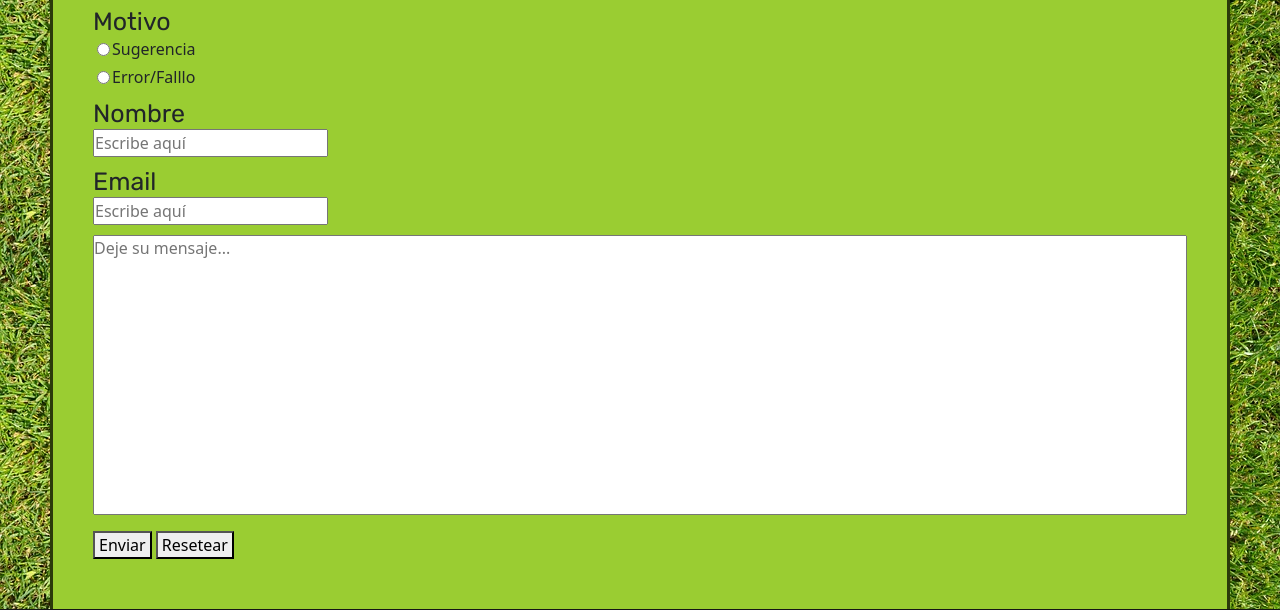
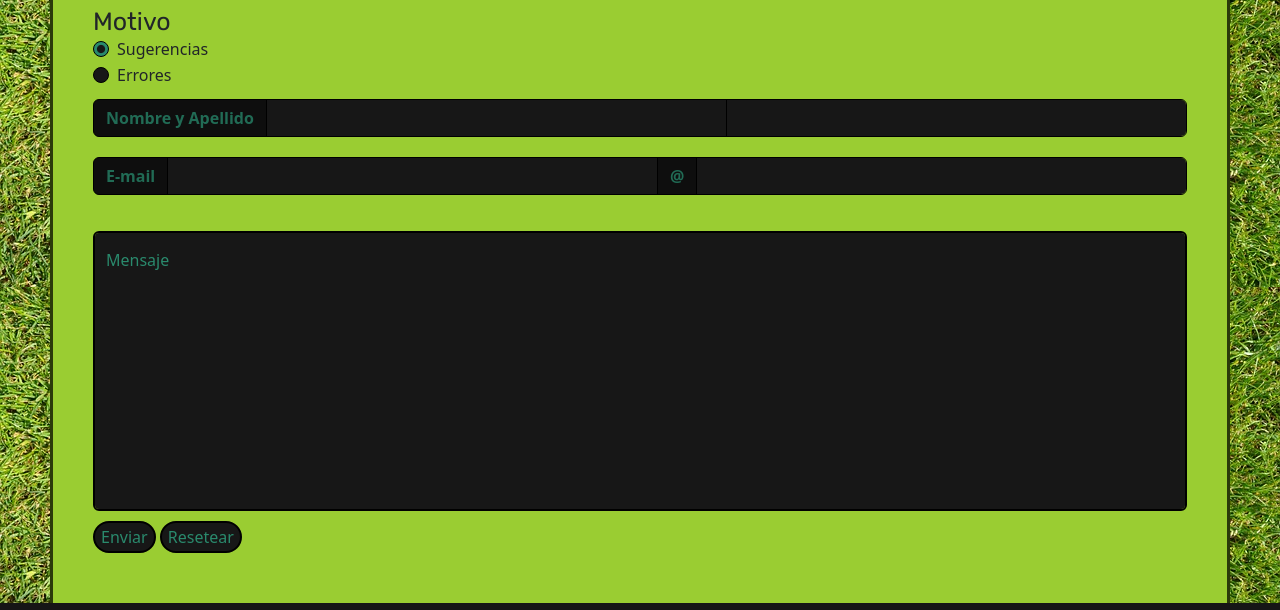
Before and after one commit to FranCue2/PF-Cueto, a plain HTML site: page pages/contacto.html in a window 1280 px wide. Shown: the part 163-773 px from the top of the page. Drawn offline with nearby package versions, Linux system fonts and the light colour scheme; a web font is replaced by a local one.

Commit message:
areglos 2 + rediseño de contacto

```diff
--- a/CSS/style.css
+++ b/CSS/style.css
@@ -13,6 +13,10 @@
 ul{
     padding: 0;
     margin: 0;
+}
+
+th{
+    text-align: center;
 }
 
 
@@ -499,23 +503,52 @@ form{
     margin: 0;
 }
 
-.input-motivo{
-    display: flex;
-    flex-direction: column;
-    gap: 4px;
-    padding: 0 4px;
-}
-
-.opcion-radio{
-    display: flex;
-    align-items: center;
-    gap: 2px;
-}
-
-.opcion-radio p{
-    padding: 0;
-    margin: 0;
-}
+.form-check-input:hover{
+    outline: 0;
+    box-shadow: 0 0 0 0.25rem rgba(13,110,253,.25);
+    filter: brightness(90%);
+}
+
+.form-check-input:checked {
+    background-color: rgb(42, 138, 109);
+    border-color: rgb(0,0,0);
+}
+
+.form-check-input{
+    background-color: rgb(23,23,23);
+    border: 1px solid rgba(0,0,0);
+}
+
+.form-check-input:checked[type=radio] {
+    background-image: url(../multimedia/varios/circulo-gris-lindo.png);
+}
+
+
+
+.form-text-input span{
+    background-color: rgb(14, 14, 14);
+    color: rgb(33, 107, 85);
+    font-weight: 600;
+    width: fit-content;
+    border: 1px rgb(0, 0, 0) solid;
+}
+
+.form-text-input input{
+    background-color: rgb(23,23,23);
+    color: rgb(42, 138, 109);
+    width: fit-content;
+    border: 1px rgb(0, 0, 0) solid;
+}
+
+.form-text-input input:hover, .form-text-input input:focus{
+    border: 2px rgb(0, 0, 0) solid;
+    background-color: rgb(23,23,23);
+    color: rgb(42, 138, 109);
+    outline: 0;
+    box-shadow: none;
+    filter: brightness(90%);
+}
+
 
 .espacio-de-texto{
     width: 200px;
@@ -525,10 +558,46 @@ form{
     width: 100%;
     height: 280px;
     resize:none;
+    border: 2px rgb(0, 0, 0) solid;
+    background-color: rgb(23,23,23);
+    color: rgb(42, 138, 109);
+}
+
+.form-floating>.form-control, .form-floating>.form-control-plaintext, .form-floating>.form-select {
+    height: 280px;
+    line-height: 1.25;
+}
+
+
+
+.area-de-texto textarea:focus, .area-de-texto textarea:hover{
+    width: 100%;
+    height: 280px;
+    resize:none;
+    border: 2px rgb(0, 0, 0) solid;
+    background-color: rgb(23,23,23);
+    color: rgb(42, 138, 109);
+    outline: 0;
+    box-shadow: 0 0 0 0.25rem rgba(13,110,253,.25);
+    filter: brightness(90%);
+}
+
+.area-de-texto label{
+    color: rgb(42, 138, 109);
 }
 
 .botone-contacto button{
-    padding: 0 4px;
+    padding: 2px 6px;
+    border-radius: 20px;
+    border: 2px rgb(0, 0, 0) solid;
+    background-color: rgb(23,23,23);
+    color: rgb(42, 138, 109);
+}
+
+.botone-contacto button:hover{
+    outline: 0;
+    box-shadow: 0 0 0 0.25rem rgba(13,110,253,.25);
+    filter: brightness(90%);
 }
 
 /*Fin de Contacto*/
@@ -638,7 +707,6 @@ form{
     background-color: #161616;
     font-family: 'Golos Text';
     color: rgb(42, 138, 109);
-
 }
 
 .tabla-start{
@@ -1703,4 +1771,16 @@ form{
     .botone-contacto{
         align-self: center;
     }
-}
+
+    .input-mobile{
+        display: block;
+    }
+
+    .input-mobile::placeholder {
+        color: rgb(42, 138, 109);
+    }
+
+    .input-mobile:focus::placeholder {
+        color: rgba(42, 138, 109, 0.397);
+    }
+}
--- a/pages/contacto.html
+++ b/pages/contacto.html
@@ -43,7 +43,8 @@
                     <li><a class="dropdown-item" href="competencias/copas.html#otras-copas">Copa de Campeones</a>
                     </li>
                     <li><a class="dropdown-item" href="competencias/copas.html#otras-copas">Supercopa</a></li>
-                    <li><a class="dropdown-item" href="competencias/copas.html#otras-copas">Supercopa Internacional</a></li>
+                    <li><a class="dropdown-item" href="competencias/copas.html#otras-copas">Supercopa Internacional</a>
+                    </li>
                 </ul>
             </div>
             <div class="dropdown">
@@ -76,7 +77,8 @@
                         <ul class="navbar-nav nav-lista justify-content-end flex-grow-1 pe-3">
 
                             <li class="nav-item dropdown">
-                                <a class="nav-link dropdown-toggle" href="#" role="button" data-bs-toggle="dropdown" aria-expanded="false">
+                                <a class="nav-link dropdown-toggle" href="#" role="button" data-bs-toggle="dropdown"
+                                    aria-expanded="false">
                                     Equipos
                                 </a>
                                 <ul class="dropdown-menu">
@@ -86,21 +88,28 @@
                             </li>
 
                             <li class="nav-item dropdown">
-                                <a class="nav-link dropdown-toggle" href="#" role="button" data-bs-toggle="dropdown" aria-expanded="false">
+                                <a class="nav-link dropdown-toggle" href="#" role="button" data-bs-toggle="dropdown"
+                                    aria-expanded="false">
                                     Torneos
                                 </a>
                                 <ul class="dropdown-menu">
                                     <li><a class="dropdown-item" href="competencias/liga.html">Liga Profesional</a></li>
-                                    <li><a class="dropdown-item" href="competencias/copas.html#copa-argentina">Copa Argentina</a></li>
-                                    <li><a class="dropdown-item" href="competencias/copas.html#copa-de-la-liga">Copa de la Liga</a></li>
-                                    <li><a class="dropdown-item" href="competencias/copas.html#otras-copas">Copa de Campeones</a></li>
-                                    <li><a class="dropdown-item" href="competencias/copas.html#otras-copas">Supercopa</a></li>
-                                    <li><a class="dropdown-item" href="competencias/copas.html#otras-copas">Supercopa Internacional</a></li>
+                                    <li><a class="dropdown-item" href="competencias/copas.html#copa-argentina">Copa
+                                            Argentina</a></li>
+                                    <li><a class="dropdown-item" href="competencias/copas.html#copa-de-la-liga">Copa de
+                                            la Liga</a></li>
+                                    <li><a class="dropdown-item" href="competencias/copas.html#otras-copas">Copa de
+                                            Campeones</a></li>
+                                    <li><a class="dropdown-item"
+                                            href="competencias/copas.html#otras-copas">Supercopa</a></li>
+                                    <li><a class="dropdown-item" href="competencias/copas.html#otras-copas">Supercopa
+                                            Internacional</a></li>
                                 </ul>
                             </li>
 
                             <li class="nav-item dropdown">
-                                <a class="nav-link dropdown-toggle" href="#" role="button" data-bs-toggle="dropdown" aria-expanded="false">
+                                <a class="nav-link dropdown-toggle" href="#" role="button" data-bs-toggle="dropdown"
+                                    aria-expanded="false">
                                     Contacto
                                 </a>
                                 <ul class="dropdown-menu">
@@ -131,37 +140,50 @@
                 <form action="">
                     <!-- Motivo -->
                     <section class="motivo">
-                        <label for="motivo">
-                            <div class="titulos"><h2>Motivo</h2></div>
-                        </label>
-                        <div class="input-motivo">
-                            <div class="opcion-radio"><input type="radio" name="motivo"
-                                class="motivo-marcador-sugerencia" value="sugerencia"><p>Sugerencia</p></div>
-                            <div class="opcion-radio"><input type="radio" name="motivo"
-                                class="motivo-marcador-error" value="bug"><p>Error/Falllo</p></div>
+                        <div class="titulos"><h2>Motivo</h2></div>
+                        <div class="form-check">
+                            <input class="form-check-input" type="radio" name="Motivo" id="Sugerencias" value="sugerencia" checked>
+                            <label class="form-check-label" for="Motivo">
+                                Sugerencias
+                            </label>
                         </div>
+                        <div class="form-check">
+                            <input class="form-check-input" type="radio" name="Motivo" id="Bugs" value="bug">
+                            <label class="form-check-label" for="Motivo">
+                                Errores
+                            </label>
+                        </div>
+                    </section>
+
+                    <!-- Nombre -->
+                    <section class="input-group form-text-input">
+                        <span class="input-group-text solo-pc">Nombre y Apellido</span>
+                        <input type="text" aria-label="First name" class="form-control solo-pc">
+                        <input type="text" aria-label="Last name" class="form-control solo-pc">
 
                     </section>
 
-                    <!-- Nombre -->
-                    <section class="nombre">
-                        <label for="nombre">
-                            <div class="titulos"><h2>Nombre</h2></div>
-                        </label>
-                        <div class="input espacio-de-texto"><input type="text" name="nombre" placeholder="Escribe aquí" class="contacto-input"></div>
+                    <section class="input-group form-text-input">
+                        <input type="text" aria-label="First name" class="form-control solo-mobile input-mobile input-mobile-inicio" placeholder="Nombre" name="Nombre">
+                        <input type="text" aria-label="Last name" class="form-control solo-mobile input-mobile" placeholder="Apellido" name="Apellido">
                     </section>
 
                     <!-- Email -->
-                    <section class="email">
-                        <label for="email">
-                            <div class="titulos"><h2 class="contacto-subtitulo">Email</h2></div>
-                        </label>
-                        <div class="input espacio-de-texto"><input type="email" name="email" placeholder="Escribe aquí" class="contacto-input"></div>
+                    <section class="input-group mb-3 form-text-input solo-pc">
+                        <span class="input-group-text">E-mail</span>
+                        <input type="text" class="form-control" aria-label="E-" name="e-">
+                        <span class="input-group-text">@</span>
+                        <input type="text" class="form-control" aria-label="Mail" name="mail">
+                    </section>
+
+                    <section class="input-group form-text-input">
+                        <input type="text" aria-label="e-mail" class="form-control solo-mobile input-mobile input-mobile-inicio" placeholder="E-mail" name="ë-mail">
                     </section>
 
                     <!-- Area de Texto -->
-                    <section class="area-de-texto">
-                        <textarea name="" id="" cols="110" rows="20" placeholder="Deje su mensaje..."></textarea>
+                    <section class="form-floating area-de-texto">
+                        <textarea class="form-control" placeholder="Leave a comment here" id="floatingTextarea" name="mensaje"></textarea>
+                        <label for="floatingTextarea">Mensaje</label>
                     </section>
 
                     <!-- Botones -->
@@ -213,7 +235,8 @@
 
         <section class="footer-lista-mobile solo-mobile">
             <div class="dropdown">
-                <button class="btn btn-secondary dropdown-toggle" type="button" data-bs-toggle="dropdown" aria-expanded="false">
+                <button class="btn btn-secondary dropdown-toggle" type="button" data-bs-toggle="dropdown"
+                    aria-expanded="false">
                     Equipos
                 </button>
                 <ul class="dropdown-menu">
@@ -222,7 +245,8 @@
                 </ul>
             </div>
             <div class="dropdown">
-                <button class="btn btn-secondary dropdown-toggle" type="button" data-bs-toggle="dropdown" aria-expanded="false">
+                <button class="btn btn-secondary dropdown-toggle" type="button" data-bs-toggle="dropdown"
+                    aria-expanded="false">
                     Torneos
                 </button>
                 <ul class="dropdown-menu">
@@ -231,11 +255,13 @@
                     <li><a class="dropdown-item" href="competencias/copas.html#copa-de-la-liga">Copa de la Liga</a></li>
                     <li><a class="dropdown-item" href="competencias/copas.html#otras-copas">Copa de Campeones</a></li>
                     <li><a class="dropdown-item" href="competencias/copas.html#otras-copas">Supercopa</a></li>
-                    <li><a class="dropdown-item" href="competencias/copas.html#otras-copas">Supercopa Internacional</a></li>
+                    <li><a class="dropdown-item" href="competencias/copas.html#otras-copas">Supercopa Internacional</a>
+                    </li>
                 </ul>
             </div>
             <div class="dropdown">
-                <button class="btn btn-secondary dropdown-toggle" type="button" data-bs-toggle="dropdown" aria-expanded="false">
+                <button class="btn btn-secondary dropdown-toggle" type="button" data-bs-toggle="dropdown"
+                    aria-expanded="false">
                     Contacto
                 </button>
                 <ul class="dropdown-menu">
@@ -253,7 +279,8 @@
 
         <section class="footer-redes-sociales">
             <a href=""><img src="../multimedia/redes_sociales/facebook.png" alt="facebook"></a>
-            <a href="https://instagram.com/sofia.maceiras?igshid=YmMyMTA2M2Y="><img src="../multimedia/redes_sociales/instagram.png" alt="instagram"></a>
+            <a href="https://instagram.com/sofia.maceiras?igshid=YmMyMTA2M2Y="><img
+                    src="../multimedia/redes_sociales/instagram.png" alt="instagram"></a>
             <a href=""><img src="../multimedia/redes_sociales/twitter.png" alt="twitter"></a>
         </section>
     </footer>
```
Also changed, not shown: pages/equipos/boca.html (+1 -1 lines), pages/equipos/river.html (+1 -1 lines), multimedia/varios/circulo-gris-lindo.png (added).
